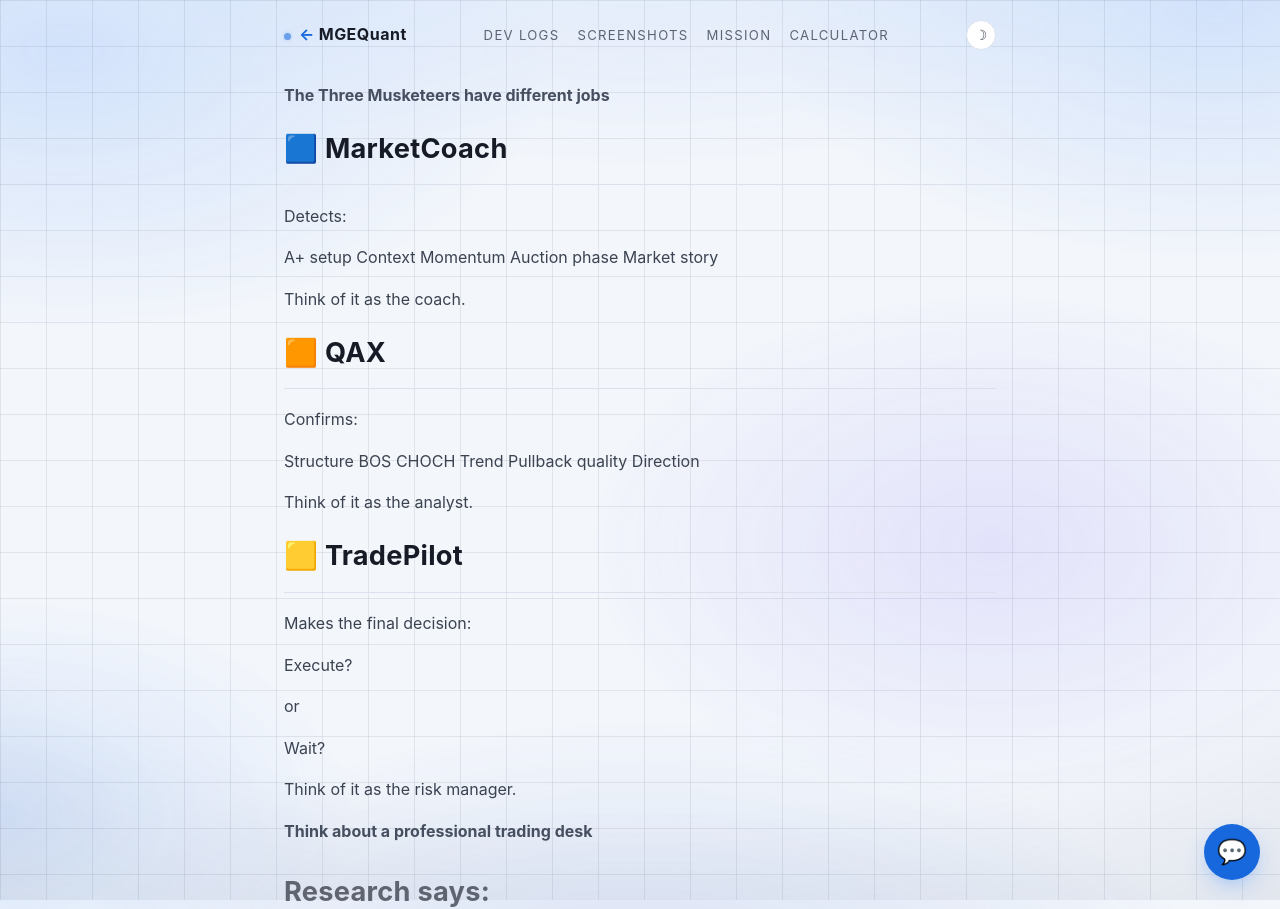
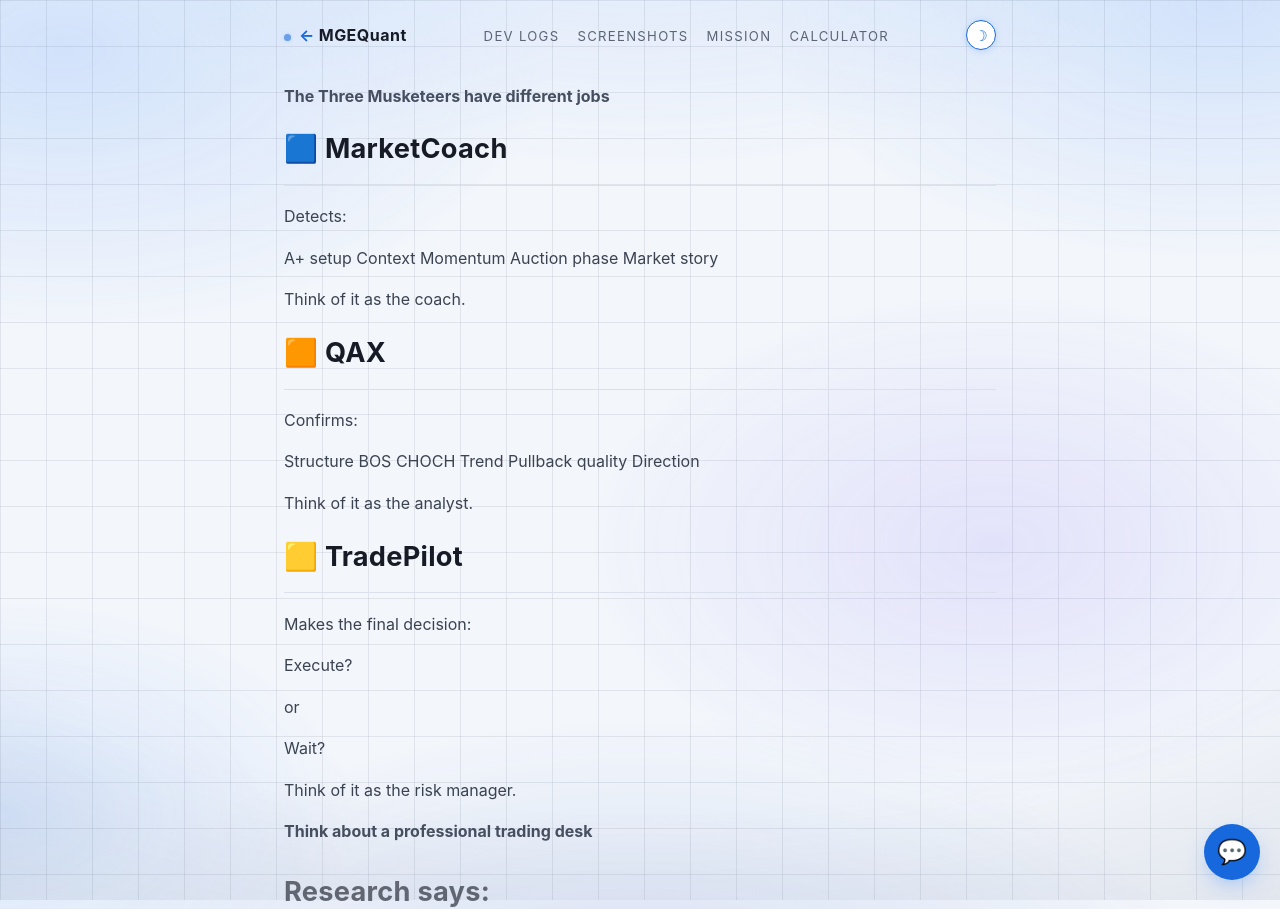
Before and after one commit to MGEQuant/MGEQuant, a Jekyll site: the page built from DeveloperGuide/Three Musketeers Jobs.md, in a window 1280 px wide. Shown: the top 909 px of the page. Built offline with Jekyll 4.4.1, drawn with Linux system fonts in a browser that asks for light colours; our own code applies the rules of GitHub Pages for plain Markdown files.

Commit message:
Fix invisible theme toggle: low contrast against the light-mode background
The toggle button (added in 02dc36f) used --border/--bg-panel/--text for
its border/background/icon color. In light mode those are all very
close, near-white tones (#dbe1ec border, #ffffff background, #3b4351
text at ~15px) - against the page's own near-white #f3f6fb background
the button was practically invisible on a real screen (confirmed live:
present in the DOM/accessibility tree, but visually imperceptible).
User reported "nothing on the web" while mobile's narrower layout
happened to make it more noticeable.

Fix: blue border + blue icon + a soft blue box-shadow (matches the
site's existing accent-color usage), filled white/panel background,
inverts to solid blue on hover. Verified via headless screenshot at
both default and 1920x1080 viewports - clearly visible circle now
instead of a near-invisible outline.

Co-Authored-By: Claude Sonnet 5 <noreply@anthropic.com>

```diff
--- a/_layouts/default.html
+++ b/_layouts/default.html
@@ -115,8 +115,8 @@
     --grid-line: rgba(9, 22, 46, 0.08);
     --vignette: rgba(35, 52, 84, 0.18);
   }
-  .theme-toggle { border: 1px solid var(--border); background: var(--bg-panel); color: var(--text); width: 30px; height: 30px; border-radius: 50%; cursor: pointer; display: inline-flex; align-items: center; justify-content: center; font-size: 14px; line-height: 1; transition: border-color .18s ease, transform .18s ease; margin-left: auto; }
-  .theme-toggle:hover { border-color: var(--blue); transform: translateY(-1px); }
+  .theme-toggle { border: 1.5px solid var(--blue); background: var(--bg-panel); color: var(--blue); width: 30px; height: 30px; border-radius: 50%; cursor: pointer; display: inline-flex; align-items: center; justify-content: center; font-size: 15px; line-height: 1; box-shadow: 0 1px 6px rgba(59, 139, 255, 0.25); transition: background .18s ease, color .18s ease, transform .18s ease; margin-left: auto; }
+  .theme-toggle:hover { background: var(--blue); color: #fff; transform: translateY(-1px); }
   * { box-sizing: border-box; }
   html, body {
     margin: 0;
--- a/in-action.html
+++ b/in-action.html
@@ -88,8 +88,8 @@
     --grid-line: rgba(9, 22, 46, 0.08);
     --vignette: rgba(35, 52, 84, 0.18);
   }
-  .theme-toggle { border: 1px solid var(--border); background: var(--bg-panel); color: var(--text); width: 34px; height: 34px; border-radius: 50%; cursor: pointer; display: inline-flex; align-items: center; justify-content: center; font-size: 15px; line-height: 1; transition: border-color .18s ease, transform .18s ease; flex-shrink: 0; }
-  .theme-toggle:hover { border-color: var(--blue); transform: translateY(-1px); }
+  .theme-toggle { border: 1.5px solid var(--blue); background: var(--bg-panel); color: var(--blue); width: 34px; height: 34px; border-radius: 50%; cursor: pointer; display: inline-flex; align-items: center; justify-content: center; font-size: 17px; line-height: 1; box-shadow: 0 1px 6px rgba(59, 139, 255, 0.25); transition: background .18s ease, color .18s ease, transform .18s ease; flex-shrink: 0; }
+  .theme-toggle:hover { background: var(--blue); color: #fff; transform: translateY(-1px); }
   * { box-sizing: border-box; }
   html { scroll-behavior: smooth; }
   html, body {
--- a/index.html
+++ b/index.html
@@ -93,8 +93,8 @@
     --grid-line: rgba(9, 22, 46, 0.08);
     --vignette: rgba(35, 52, 84, 0.18);
   }
-  .theme-toggle { border: 1px solid var(--border); background: var(--bg-panel); color: var(--text); width: 34px; height: 34px; border-radius: 50%; cursor: pointer; display: inline-flex; align-items: center; justify-content: center; font-size: 15px; line-height: 1; transition: border-color .18s ease, transform .18s ease; flex-shrink: 0; }
-  .theme-toggle:hover { border-color: var(--blue); transform: translateY(-1px); }
+  .theme-toggle { border: 1.5px solid var(--blue); background: var(--bg-panel); color: var(--blue); width: 34px; height: 34px; border-radius: 50%; cursor: pointer; display: inline-flex; align-items: center; justify-content: center; font-size: 17px; line-height: 1; box-shadow: 0 1px 6px rgba(59, 139, 255, 0.25); transition: background .18s ease, color .18s ease, transform .18s ease; flex-shrink: 0; }
+  .theme-toggle:hover { background: var(--blue); color: #fff; transform: translateY(-1px); }
   * { box-sizing: border-box; }
   html { scroll-behavior: smooth; }
   html, body {
```
